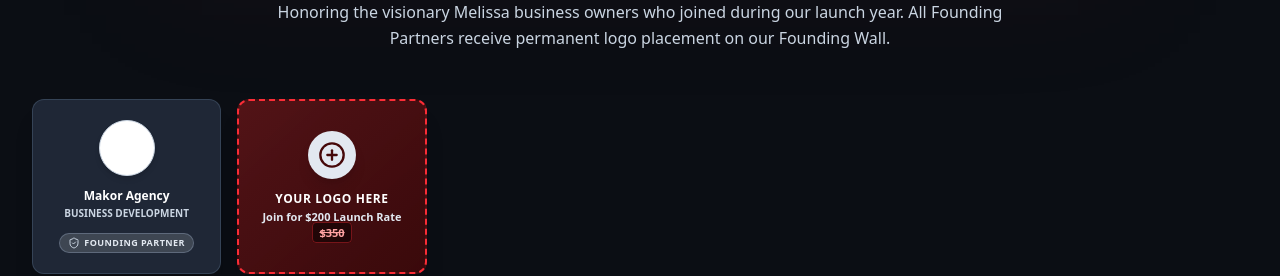
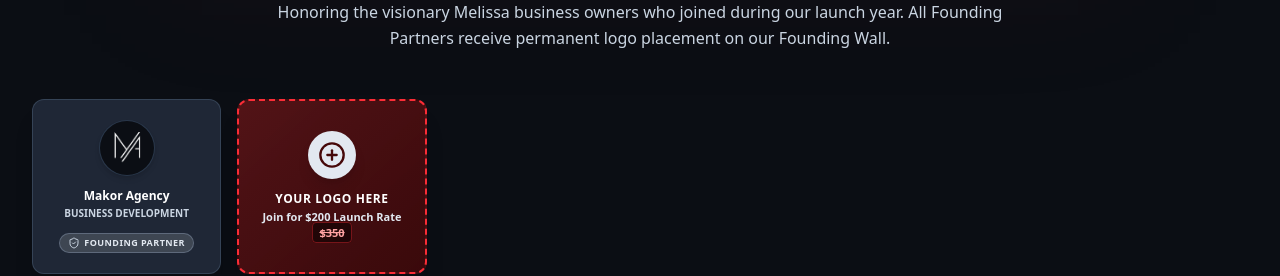
Before and after one commit to brettz6771/community-commerce-melissa, a Next.js app: page / in a window 1280 px wide. Shown: the part 3460-3736 px from the top of the page. Built offline with nearby package versions, Linux system fonts and the light colour scheme; a web font is replaced by a local one.

Commit message:
Update founding member logo background to dark theme

```diff
--- a/src/app/leadership/page.tsx
+++ b/src/app/leadership/page.tsx
@@ -118,7 +118,7 @@ export default function LeadershipPage() {
             {MOCK_FOUNDING_MEMBERS.map((fm, i) => (
               <div key={i} className="bg-[#1F2736] hover:bg-[#2A3447] border border-slate-600/60 p-4 rounded-xl text-center space-y-2 transition flex flex-col items-center justify-between">
                 {fm.logo ? (
-                  <div className="w-12 h-12 rounded-full bg-white border border-slate-300 flex items-center justify-center overflow-hidden p-2 mx-auto shadow-md">
+                  <div className="w-12 h-12 rounded-full bg-[#0B0E14] border border-slate-700/80 flex items-center justify-center overflow-hidden p-2 mx-auto shadow-md">
                     <img src={fm.logo} alt={fm.name} className="w-full h-full object-contain" />
                   </div>
                 ) : (
--- a/src/components/FoundingMembersWall.tsx
+++ b/src/components/FoundingMembersWall.tsx
@@ -43,7 +43,7 @@ export default function FoundingMembersWall({ onOpenJoinModal }: FoundingMembers
             >
               {/* Badge Icon / Logo */}
               {member.logo ? (
-                <div className="w-14 h-14 rounded-full bg-white border border-slate-300 flex items-center justify-center overflow-hidden p-2 shadow-md group-hover:scale-110 transition-transform">
+                <div className="w-14 h-14 rounded-full bg-[#0B0E14] border border-slate-700/80 flex items-center justify-center overflow-hidden p-2 shadow-md group-hover:scale-110 transition-transform">
                   <img src={member.logo} alt={member.name} className="w-full h-full object-contain" />
                 </div>
               ) : (
```
